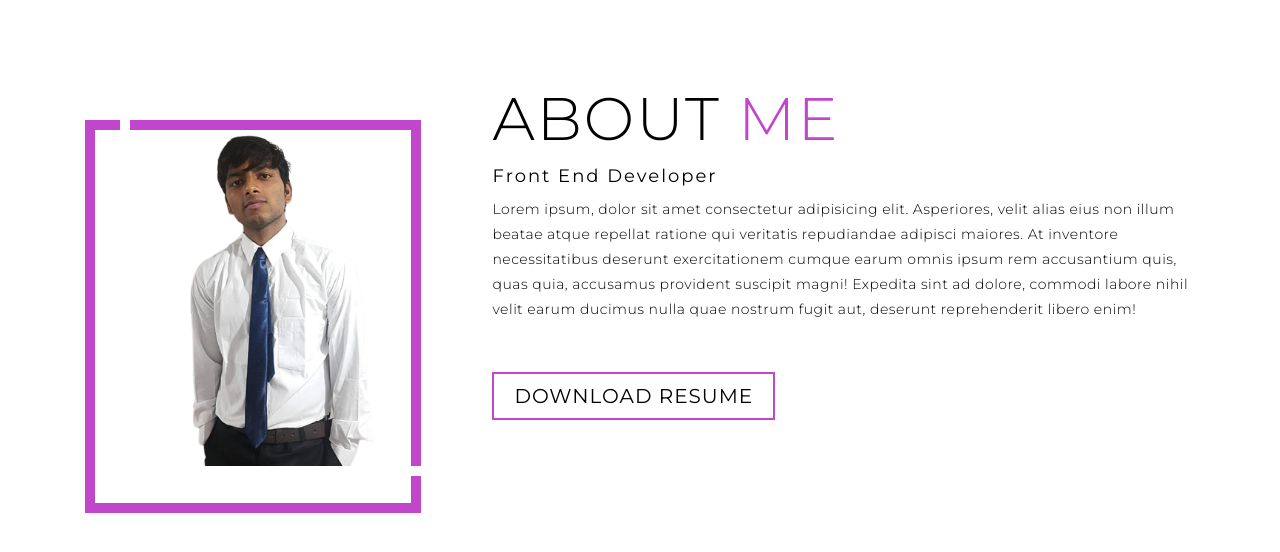
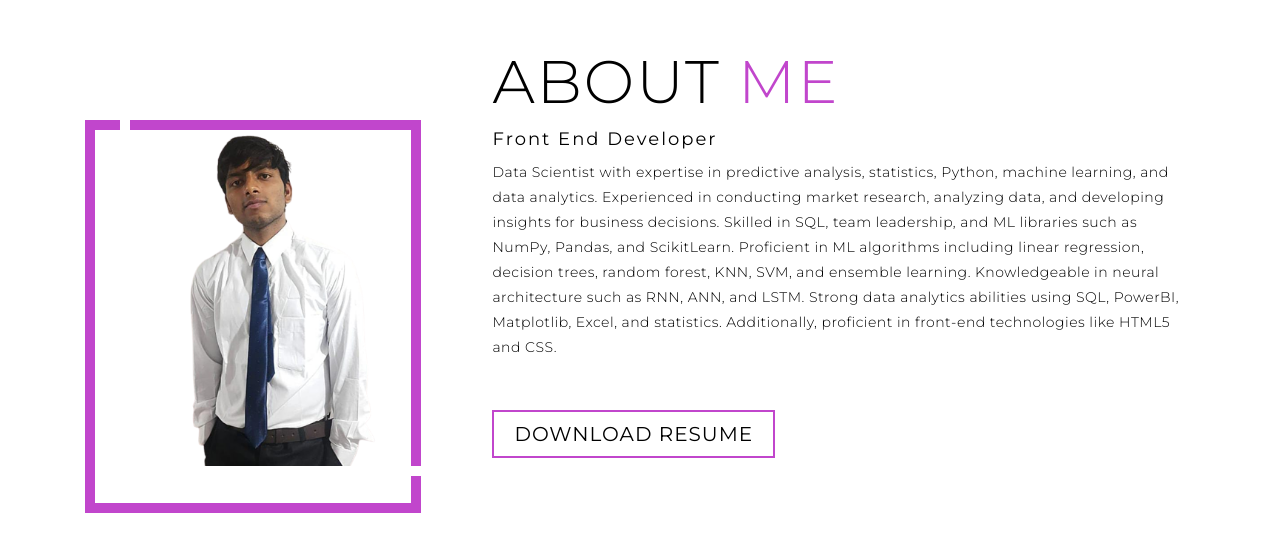
Before and after one commit to Hrithikkumar30/hrithik_portfolio, a plain HTML site: page index.html in a window 1280 px wide. Shown: the part 4067-4619 px from the top of the page. Drawn offline with Linux system fonts and the light colour scheme.

Commit message:
discription

```diff
--- a/index.html
+++ b/index.html
@@ -169,11 +169,11 @@
       <div class="col-right">
         <h1 class="section-title">About <span>me</span></h1>
         <h2>Front End Developer</h2>
-        <p>Lorem ipsum, dolor sit amet consectetur adipisicing elit. Asperiores, velit alias eius non illum beatae atque
-          repellat ratione qui veritatis repudiandae adipisci maiores. At inventore necessitatibus deserunt
-          exercitationem cumque earum omnis ipsum rem accusantium quis, quas quia, accusamus provident suscipit magni!
-          Expedita sint ad dolore, commodi labore nihil velit earum ducimus nulla quae nostrum fugit aut, deserunt
-          reprehenderit libero enim!</p>
+        <p>Data Scientist with expertise in predictive analysis, statistics, Python, machine learning, and data analytics. Experienced in conducting market research,
+          analyzing data, and developing insights for business decisions. Skilled in SQL, team leadership, and ML libraries such as NumPy, Pandas, and ScikitLearn. Proficient in ML algorithms including linear regression, decision trees, random forest, KNN, SVM, and ensemble learning. Knowledgeable in
+          neural architecture such as RNN, ANN, and LSTM. Strong data analytics abilities using SQL, PowerBI, Matplotlib, Excel, and statistics. Additionally,
+          proficient in front-end technologies like HTML5 and CSS.
+          </p>
         <a href="./assets/Resume 1.pdf" class="cta" target="_blank">Download Resume</a>
 
       </div>
```
